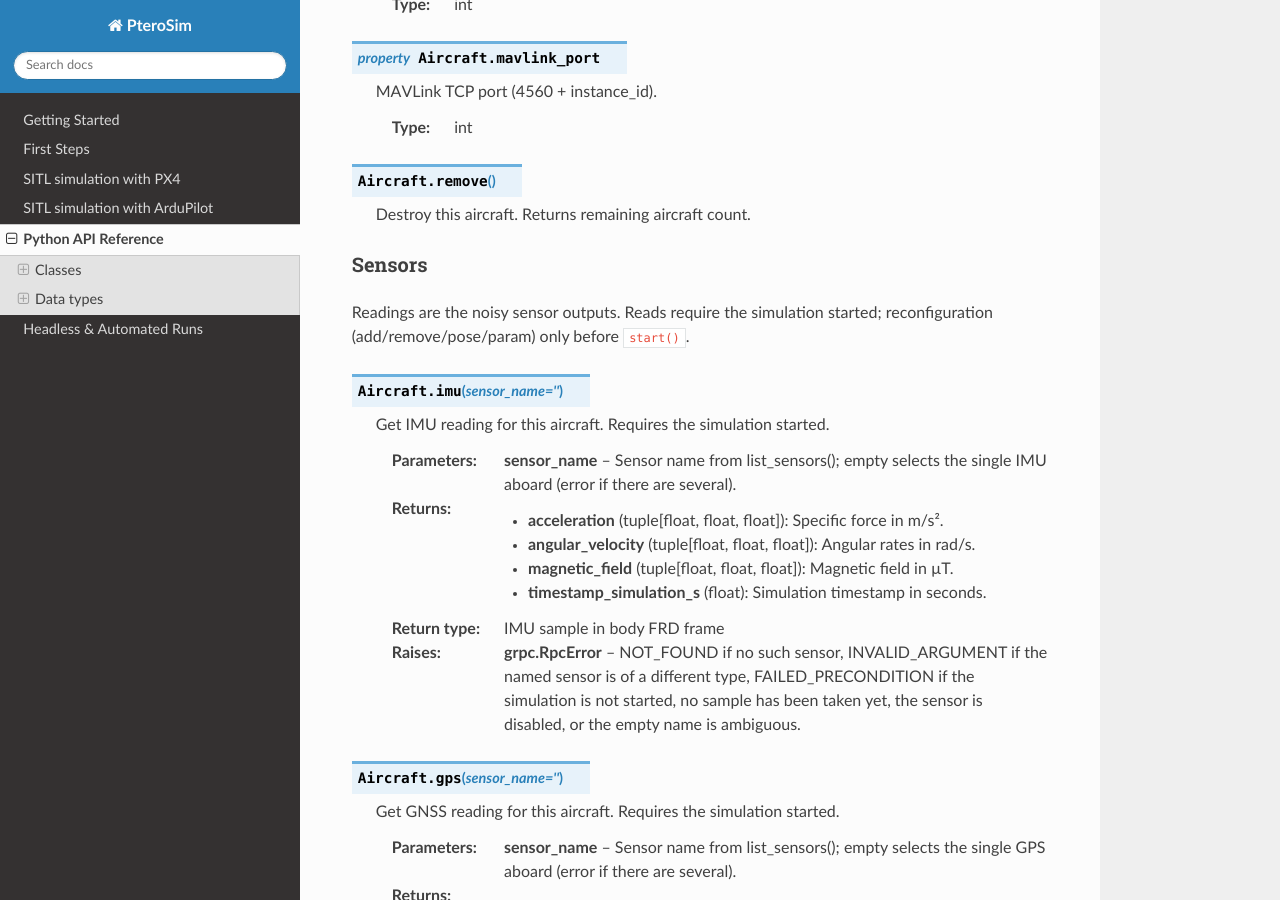
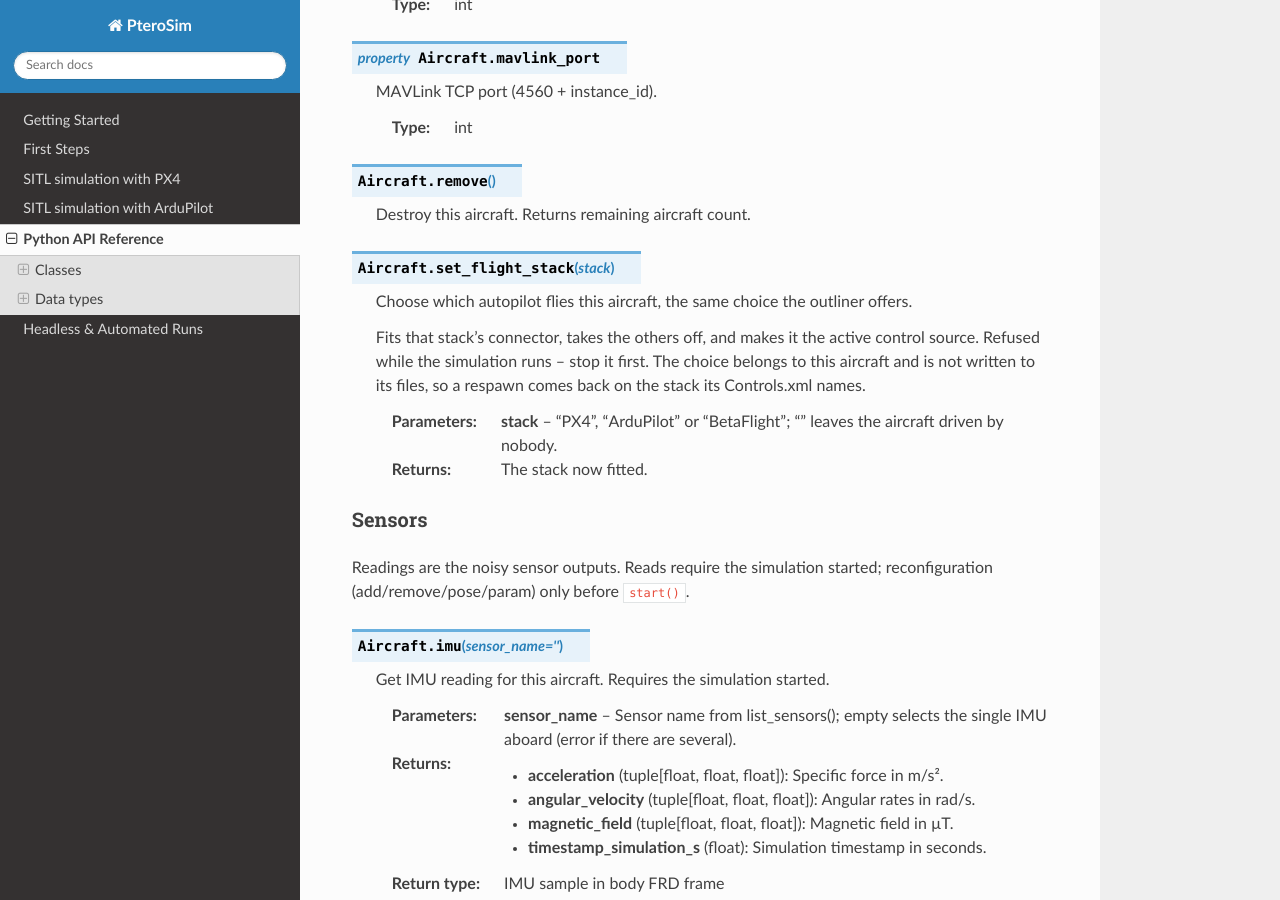
Before and after one commit to AlexanderRex/PteroSimDocs, a Sphinx documentation site: the page built from docs/source/python_api.rst, in a window 1280 px wide and 900 px high, scrolled down 4140 px. Built offline with Sphinx 7.4.7 and the Read the Docs theme 3.1.0, drawn with Linux system fonts in a browser that asks for light colours.

Commit message:
docs: regenerate python_api.rst from SDK 5d13c50968cdb2b07c7fe34b5f0f30bc2694ea3a (#17)

```diff
--- a/docs/source/python_api.rst
+++ b/docs/source/python_api.rst
@@ -197,6 +197,18 @@ Aircraft management
 .. py:method:: Aircraft.remove()
 
    Destroy this aircraft. Returns remaining aircraft count.
+
+.. py:method:: Aircraft.set_flight_stack(stack)
+
+   Choose which autopilot flies this aircraft, the same choice the outliner offers.
+
+   Fits that stack's connector, takes the others off, and makes it the active control source.
+   Refused while the simulation runs -- stop it first. The choice belongs to this aircraft and is
+   not written to its files, so a respawn comes back on the stack its Controls.xml names.
+
+   :param stack: "PX4", "ArduPilot" or "BetaFlight"; "" leaves the aircraft driven by nobody.
+
+   :returns: The stack now fitted.
 
 Sensors
 ^^^^^^^
```
